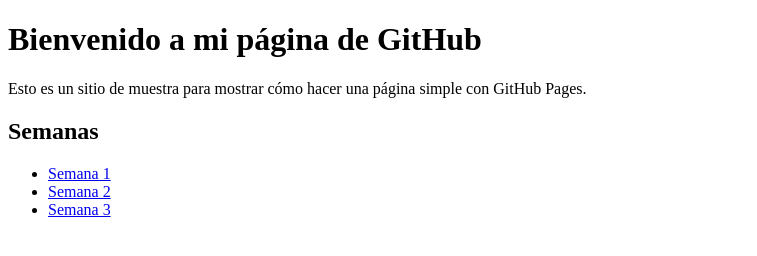
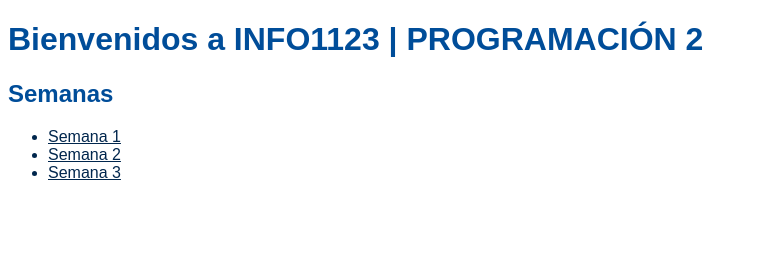
Before and after one commit to ElliottMardones/INFO1123, a plain HTML site: page docs/index.html in a window 1280 px wide. Shown: the whole page, without its empty margins (0-757 px from the left). Drawn offline with Linux system fonts and the light colour scheme.

Commit message:
Update
Update

```diff
--- a/docs/index.html
+++ b/docs/index.html
@@ -1,17 +1,30 @@
 <!DOCTYPE html>
 <html>
     <head>
-        <title>Mi página de GitHub</title>
+        <title>INFO1123 | PROGRAMACIÓN 2</title>
+        <style>
+            body {
+                font-family: Arial, sans-serif;
+                color: #00264D;
+                background-color: #fff;
+            }
+            h1, h2 {
+                color: #004d99;
+            }
+            a {
+                color: #00264D;
+            }
+        </style>
     </head>
     <body>
-        <h1>Bienvenido a mi página de GitHub</h1>
-        <p>Esto es un sitio de muestra para mostrar cómo hacer una página simple con GitHub Pages.</p>
+        <h1>Bienvenidos a INFO1123 | PROGRAMACIÓN 2</h1>
+        <p></p>
 
         <h2>Semanas</h2>
         <ul>
             <li><a href="semana_1.html">Semana 1</a></li>
-            <li><a href="semana2.html">Semana 2</a></li>
-            <li><a href="semana3.html">Semana 3</a></li>
+            <li><a href="semana_2.html">Semana 2</a></li>
+            <li><a href="semana_3.html">Semana 3</a></li>
         </ul>
     </body>
 </html>
```
